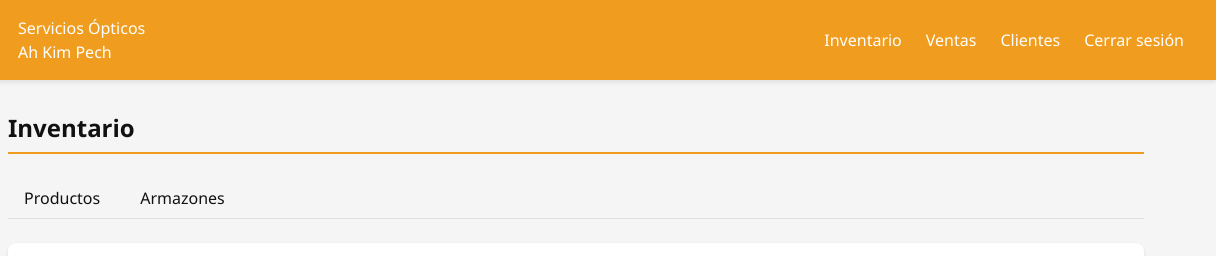
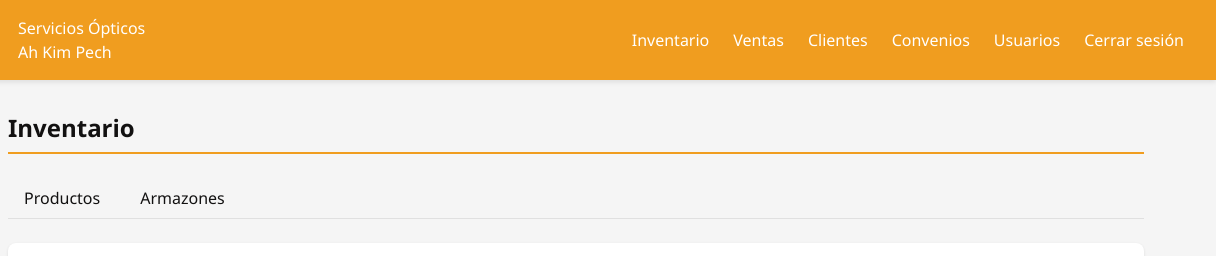
Before and after one commit to opticaahkimpech/opticaahkimpech, a website with bundled scripts: page public/views/inventario.html in a window 1280 px wide. Shown: the top 256 px of the page, 64-1280 px from the left. Built offline with nearby package versions, Linux system fonts and the light colour scheme; no server answers.

Commit message:
Agregar enlaces a las páginas de convenios y usuarios en el menú de navegación

```diff
--- a/public/views/inventario.html
+++ b/public/views/inventario.html
@@ -321,6 +321,8 @@
                 <li><a href="inventario.html">Inventario</a></li>
                 <li><a href="ventas.html">Ventas</a></li>
                 <li><a href="clientes.html">Clientes</a></li>
+                <li><a href="convenios.html">Convenios</a></li>
+                <li><a href="usuarios.html">Usuarios</a></li>
                 <li><a href="#" id="logoutBtn">Cerrar sesión</a></li>
             </ul>
         </nav>
```
